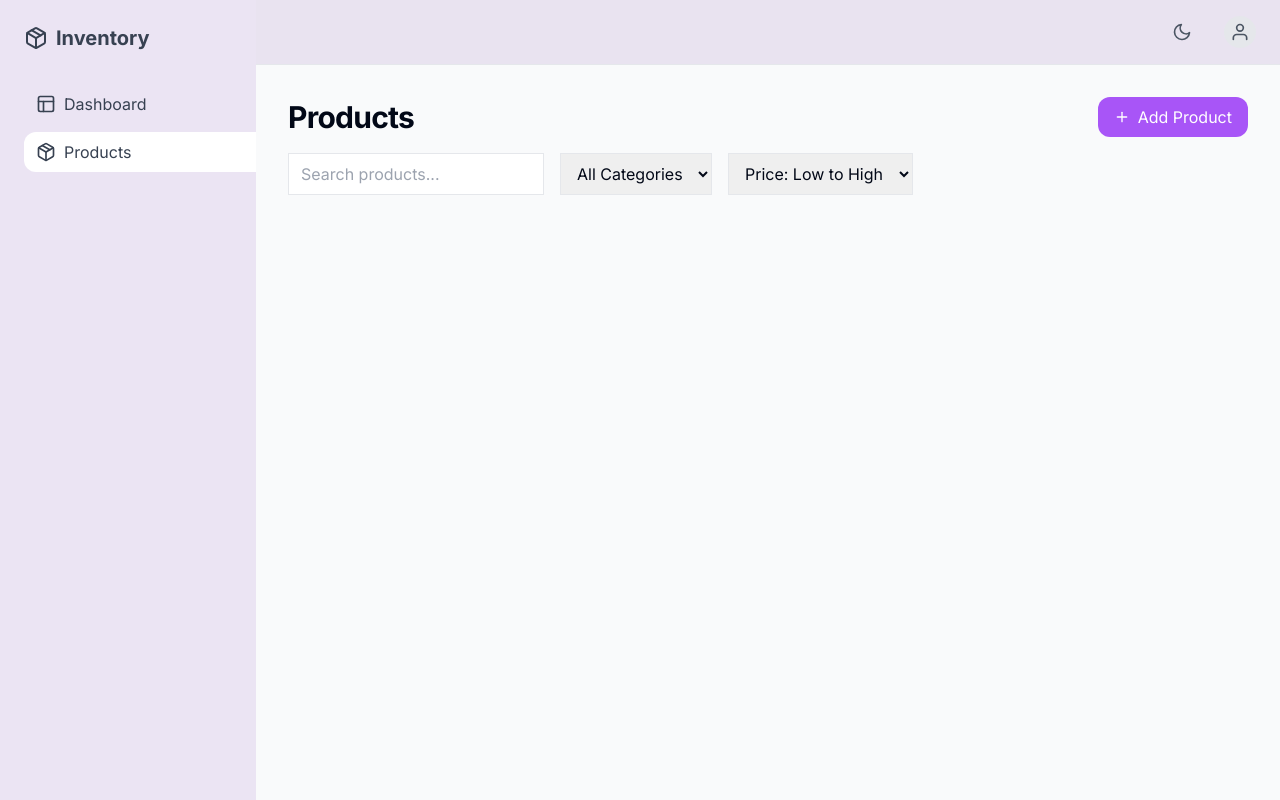
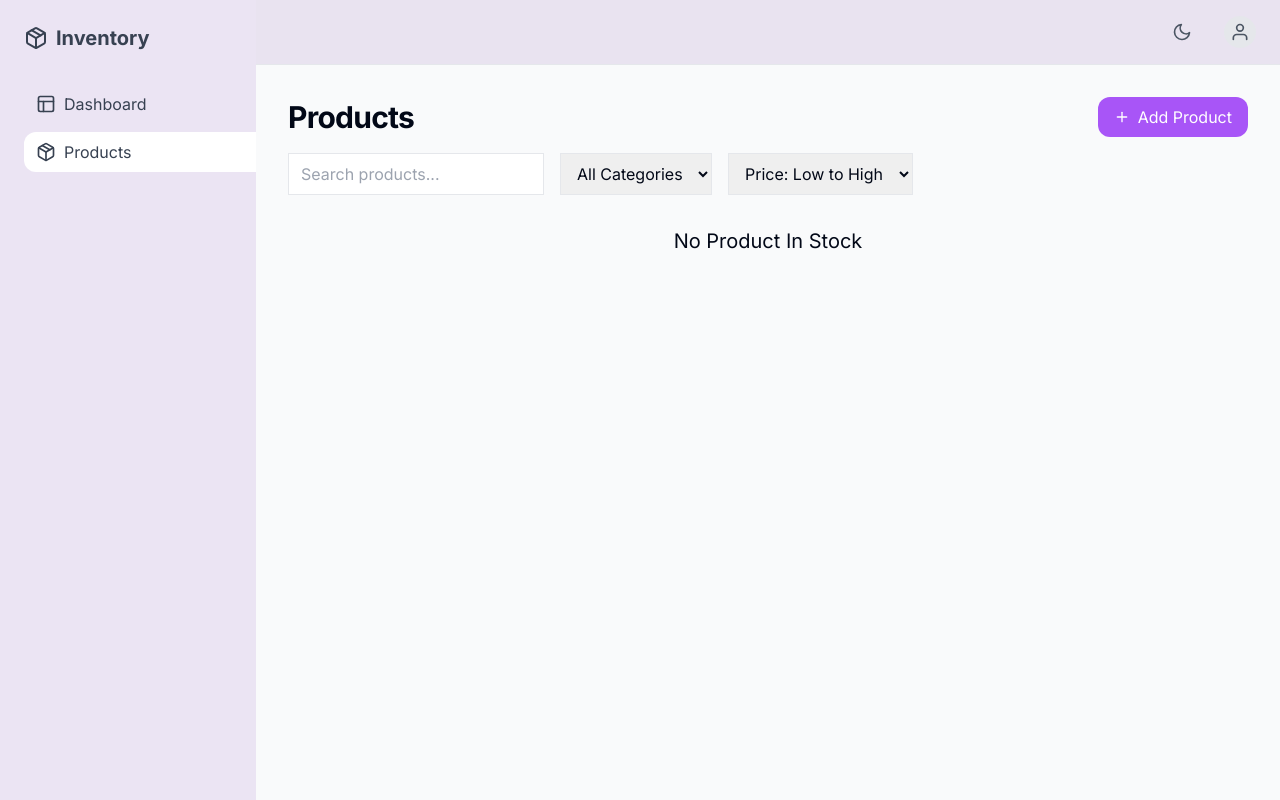
Before and after one commit to mosaraf-nissan/product-inventory-task, a Next.js app: page /products in a window 1280 px wide. Built offline with nearby package versions, Linux system fonts and the light colour scheme.

Commit message:
no product text added

```diff
--- a/components/product-grid.tsx
+++ b/components/product-grid.tsx
@@ -15,7 +15,8 @@ export default function ProductGrid({
 }: ProductGridProps) {
   return (
     <div className="grid grid-cols-1 md:grid-cols-2 lg:grid-cols-3 gap-4">
-      {products.map((product) => (
+      {products?.length ? (
+        products.map((product) => (
           <div
             key={product.id}
             className="bg-purple-100 dark:bg-gray-800 rounded-xl shadow-sm p-4"
@@ -68,7 +69,12 @@ export default function ProductGrid({
               </button>
             </div>
           </div>
-      ))}
+        ))
+      ) : (
+        <p className="text-center col-span-3 text-xl p-4 rounded-xl">
+          No Product In Stock
+        </p>
+      )}
     </div>
   );
 }
```
Lines whose indentation alone changed are shown as unchanged.
